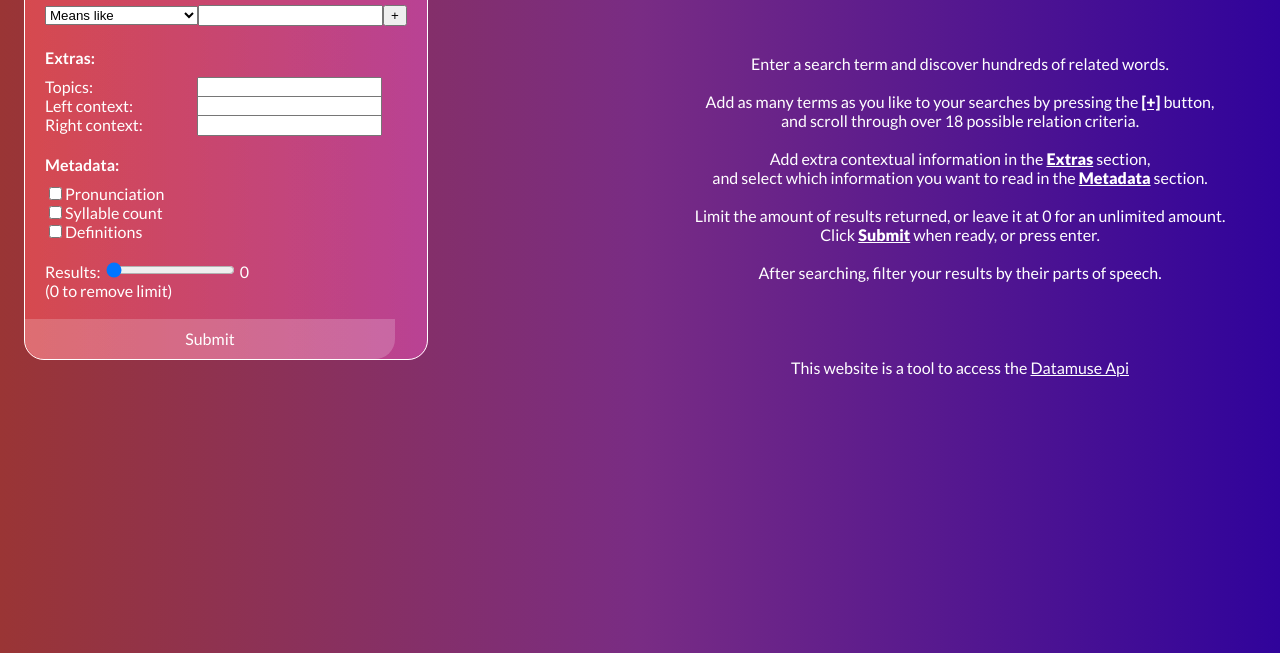
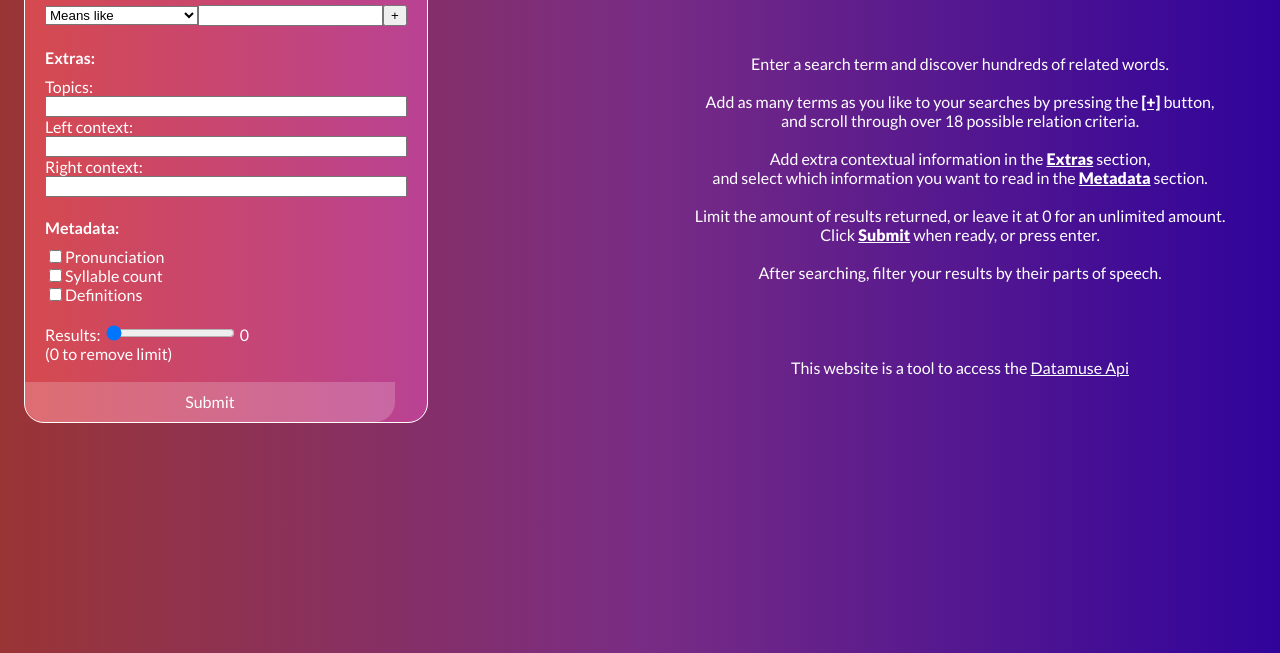
Before and after one commit to jtepp/Datamuse, a plain HTML site: page index.html in a window 1280 px wide. Shown: the part 147-800 px from the top of the page. Drawn offline with Linux system fonts and the light colour scheme.

Commit message:
Fixed copying

```diff
--- a/index.html
+++ b/index.html
@@ -37,12 +37,17 @@
                 </div>
 
                 <h4>Extras:</h4>
-                Topics:<input type="text" name="topics" id="topics" style="position: fixed; right: 45px;">
-                <br>
-                Left context:<input type="text" name="lc" id="lc" style="position: fixed; right: 45px;">
-                <br>
-                Right context:<input type="text" name="rc" id="rc" style="position: fixed; right: 45px;">
-                <br>
+                <div style="display: flex; flex-direction: column;">
+
+                    <label for="topics">Topics:</label>
+                    <input type="text" name="topics" id="topics">
+
+
+                    <label for="lc">Left context:</label>
+                    <input type="text" name="lc" id="lc">
+
+                    <label for="rc">Right context:</label>
+                    <input type="text" name="rc" id="rc"></div>
                 <div>
                     <div>
                         <h4>Metadata:</h4>
--- a/script.js
+++ b/script.js
@@ -212,7 +212,7 @@ async function dog(link) {
         const cd = document.createElement('div');
         cd.setAttribute('class', 'card');
         cd.setAttribute('id', curds[ww].score);
-        cd.setAttribute('onmousedown', 'copy("' + capitalize(curds[ww].word) + '", ' + curds[ww].score + ')');
+        cd.setAttribute('onmousedown', 'copy("' + capitalize(curds[ww].word) + '")');
         const h = document.createElement('h1');
         h.setAttribute('id', capitalize(curds[ww].word))
         h.innerHTML = capitalize(curds[ww].word);
@@ -339,9 +339,9 @@ function fille(input) {
 
 
 }
-function copy(id, score) {
+function copy(id) {
     const clip = document.getElementById('clip');
-    const dd = document.getElementById(score);
+    const dd = document.getElementById(id);
     document.getElementById('clip').style.opacity = 1;
     dd.style.background = "green";
     const el = document.createElement('textarea');
```
